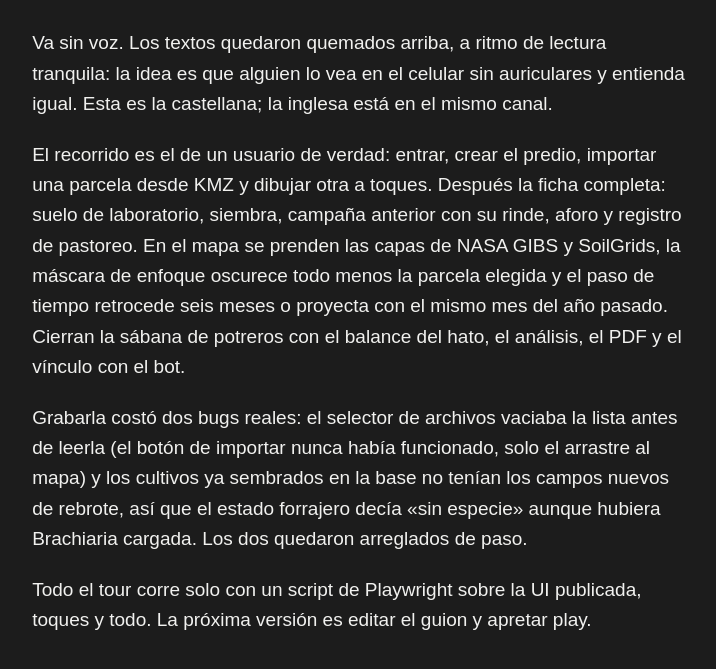
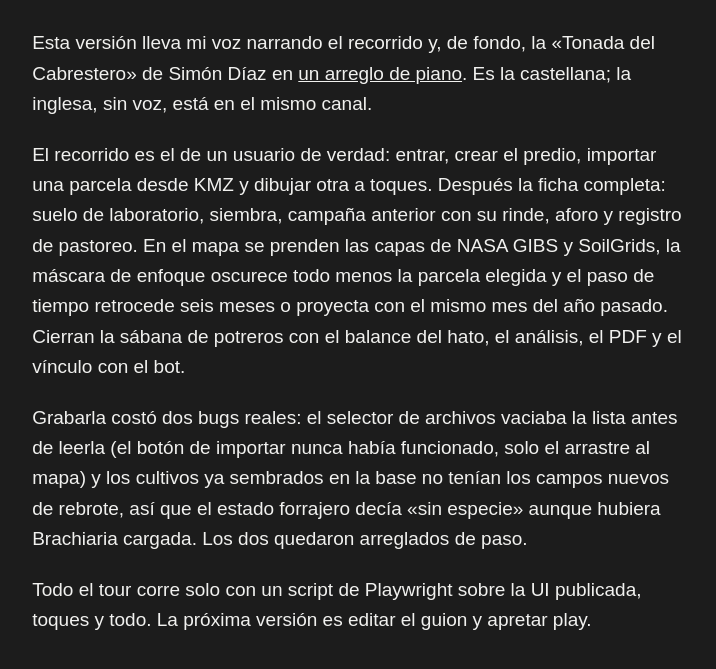
Before and after one commit to asosab/NSAC, a Jekyll site: the page built from _posts/es/2026-11-15-fieldshift-video-v146.md, in a window 1280 px wide and 900 px high, scrolled down 731 px, cut to the strip 228-897 px from the top of the window. Shown: the whole strip, without its empty margins (11-727 px from the left). Built offline with Jekyll 4.4.1, drawn with Linux system fonts in a browser that asks for light colours; some web fonts are replaced.

Commit message:
diario: video ES con voz en off y Tonada del Cabrestero
Generated with [Devin](https://devin.ai)

Co-Authored-By: Devin <158243242+devin-ai-integration[bot]@users.noreply.github.com>

```diff
--- a/_posts/es/2026-11-15-fieldshift-video-v146.md
+++ b/_posts/es/2026-11-15-fieldshift-video-v146.md
@@ -9,9 +9,9 @@ description: "Casi cuatro minutos de app real: predio nuevo, parcela importada y
 
 Quería una demo que se explicara sola. La del sábado duraba un minuto y quedó vieja el mismo día: desde entonces la app aprendió a estimar el punto del potrero, a abrir capas de satélite, a cruzar el forraje con el hato y a mandar el informe por Telegram. Esta versión lo muestra todo.
 
-{% include youtube.html id="Wcm4_m9uhCE" title="fieldShift V1.46 en español" %}
+{% include youtube.html id="7nVDRoW2wyQ" title="fieldShift V1.46 en español" %}
 
-Va sin voz. Los textos quedaron quemados arriba, a ritmo de lectura tranquila: la idea es que alguien lo vea en el celular sin auriculares y entienda igual. Esta es la castellana; la inglesa está en el mismo canal.
+Esta versión lleva mi voz narrando el recorrido y, de fondo, la «Tonada del Cabrestero» de Simón Díaz en [un arreglo de piano](https://www.youtube.com/watch?v=SqHeCiF-qG0). Es la castellana; la inglesa, sin voz, está en el mismo canal.
 
 El recorrido es el de un usuario de verdad: entrar, crear el predio, importar una parcela desde KMZ y dibujar otra a toques. Después la ficha completa: suelo de laboratorio, siembra, campaña anterior con su rinde, aforo y registro de pastoreo. En el mapa se prenden las capas de NASA GIBS y SoilGrids, la máscara de enfoque oscurece todo menos la parcela elegida y el paso de tiempo retrocede seis meses o proyecta con el mismo mes del año pasado. Cierran la sábana de potreros con el balance del hato, el análisis, el PDF y el vínculo con el bot.
 
```
